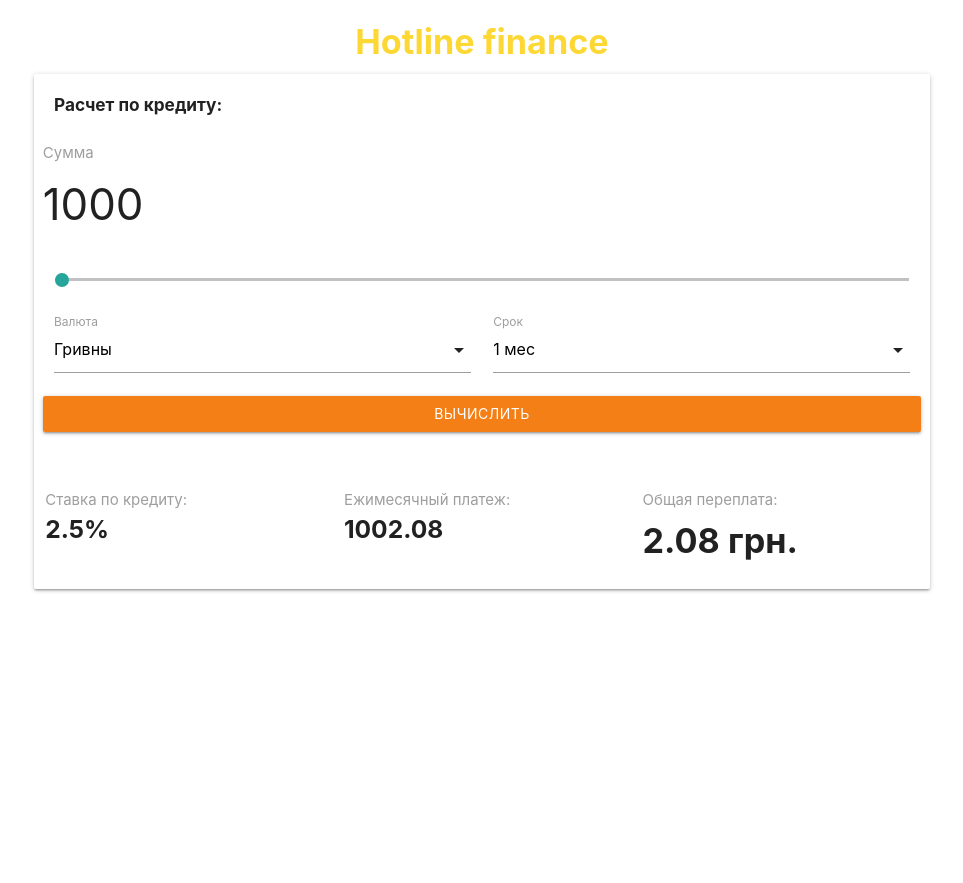
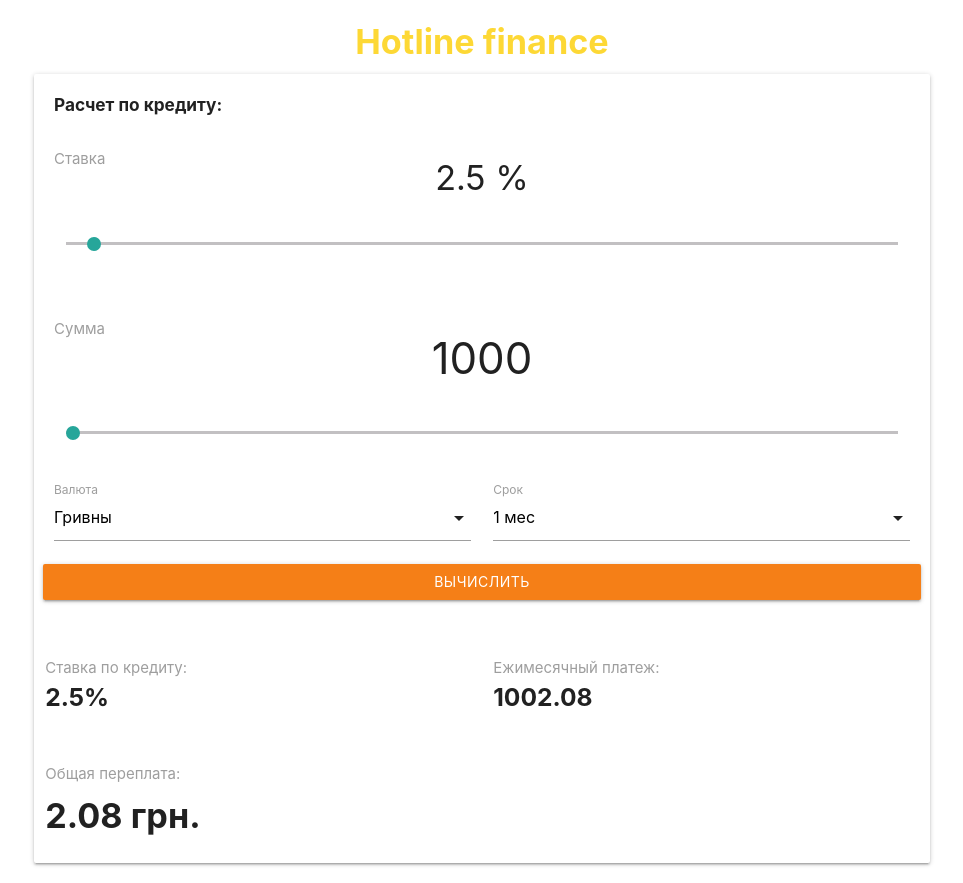
Before and after one commit to serhWebDev/hot-fin-app, a React (Create React App) app: page /result in a window 1280 px wide. Shown: the whole page, without its empty margins (158-1121 px from the left). Before the commit the page ends 800 px from the top, so only its background shows below. Built offline with nearby package versions, Linux system fonts and the light colour scheme.

Commit message:
24 commit. TheAbilityToChoiceRates

```diff
--- a/public/preloader/preloader.js
+++ b/public/preloader/preloader.js
@@ -1,5 +1,5 @@
 window.onload = function () {
     let preloader = document.getElementById('preloader');
     preloader.style.display = 'none';
-    console.log('Preloader');
+    /*console.log('Preloader');*/
 };
--- a/src/conponents/Calculator.js
+++ b/src/conponents/Calculator.js
@@ -20,21 +20,37 @@
                 <h6 className=""><b>Расчет по кредиту:</b></h6>
                 <form action="#">
                     <div className="row">
-                        <div className="input-field">
-                            <label htmlFor="prefix">Сумма</label>
-                            <br/>
-                            <h3>{this.props.sum}</h3>
+                        <div className="input-field col s12">
+                            <label htmlFor="rate">Ставка</label>
+                            <h4 id="rate" className="center-align">{this.props.rate} %</h4>
+                            <p id="prefix" className="range-field col s12">
+                                <input
+                                    id="rateInput"
+                                    name="rate"
+                                    type="range"
+                                    min="0"
+                                    step={newStepRate}
+                                    max="100"
+                                    value={this.props.rate}
+                                    onChange={event => this.props.setRate(event.target.value)}
+                                />
+                            </p>
                         </div>
+                        <div className="input-field col s12">
+                            <label htmlFor="sum">Сумма</label>
+                            <h3 id="sum" className="center-align">{this.props.sum}</h3>
                             <p  id="prefix" className="range-field col s12">
                                 <input
+                                    id="sumInput"
                                     type="range"
                                     name="sum"
                                     value={this.props.sum}
                                     min="1000"
-                                step={newStep}
+                                    step={newStepSum}
                                     max="1000000"
                                     onChange={event => this.props.setSumData(event.target.value)}/>
                             </p>
+                        </div>
                         <div className="input-field col s12 m6">
                             <SelectItem
                                 required={true}
@@ -77,7 +93,8 @@
     }
 }
 
-const newStep = 1000;
+const newStepRate = 0.01;
+const newStepSum = 1000;
 const cardStyle = {
     padding: '10px 20px'
 };
--- a/src/conponents/CalculatorContainer.js
+++ b/src/conponents/CalculatorContainer.js
@@ -1,7 +1,7 @@
 import React, { Component } from 'react';
 import {connect} from "react-redux";
 import { BrowserRouter as Router, Route } from 'react-router-dom';
-import { setSumData, setCurrencyData, setPeriodData } from '../store/calculator/actions';
+import { setRate, setSumData, setCurrencyData, setPeriodData } from '../store/calculator/actions';
 
 import Calculator from './Calculator';
 import Table from "./Table";
@@ -15,9 +15,11 @@
                 <div>
                     <div className="card">
                         <Calculator
+                            setRate = {this.props.setRate}
                             setSumData = {this.props.setSumData}
                             setCurrencyData = {this.props.setCurrencyData}
                             setPeriodData = {this.props.setPeriodData}
+                            rate = {this.props.rate}
                             sum = {this.props.sum}
                             currency = {this.props.currency}
                             period = {this.props.period}
@@ -59,6 +61,7 @@
 };
 
 const mapDispatchProps = {
+    setRate,
     setSumData,
     setCurrencyData,
     setPeriodData
--- a/src/conponents/Result.js
+++ b/src/conponents/Result.js
@@ -14,17 +14,17 @@
 
         return (
             <div className="row">
-                <div className="col s12 m4 l4 input-field">
+                <div className="col s12 m6 l6 input-field">
                     <label htmlFor="prefix1">Ставка по кредиту:</label>
                     <br/>
                     <h5 id="prefix1"><b>{ Rate }%</b></h5>
                 </div>
-                <div className="col s12 m4 l4 input-field">
+                <div className="col s12 m6 l6 input-field">
                     <label htmlFor="prefix2">Ежимесячный платеж: </label>
                     <br/>
                     <h5 id="prefix2"><b>{ monthlyPayment }</b></h5>
                 </div>
-                <div className="col s12 m4 l4 input-field">
+                <div className="col s12 m12 l12 input-field">
                     <label htmlFor="prefix3">Общая переплата:</label>
                     <br/>
                     <h4 id="prefix3"><b>{ overpayment } { CurrencyValue }.</b></h4>
--- a/src/store/calculator/actions.js
+++ b/src/store/calculator/actions.js
@@ -1,7 +1,12 @@
+export const GET_RATE_DATA_FROM_CALCULATOR = 'GET_RATE_DATA_FROM_CALCULATOR';
 export const GET_SUM_DATA_FROM_CALCULATOR = 'GET_SUM_DATA_FROM_CALCULATOR';
 export const GET_CURRENCY_DATA_FROM_CALCULATOR = 'GET_CURRENCY_DATA_FROM_CALCULATOR';
-export const GET_PERIOD_DATA_SUM_FROM_CALCULATOR = 'GET_PERIOD_DATA_SUM_FROM_CALCULATOR';
+export const GET_PERIOD_DATA_FROM_CALCULATOR = 'GET_PERIOD_DATA_FROM_CALCULATOR';
 
+export const setRate = rateData =>({
+    type: GET_RATE_DATA_FROM_CALCULATOR,
+    payload: rateData
+});
 export const setSumData = sumData =>({
     type: GET_SUM_DATA_FROM_CALCULATOR,
     payload: sumData
@@ -11,7 +16,7 @@
     payload: currencyData
 });
 export const setPeriodData = periodData =>({
-    type: GET_PERIOD_DATA_SUM_FROM_CALCULATOR,
+    type: GET_PERIOD_DATA_FROM_CALCULATOR,
     payload: periodData
 });
 
--- a/src/store/calculator/reducers.js
+++ b/src/store/calculator/reducers.js
@@ -1,7 +1,8 @@
 import {
+    GET_RATE_DATA_FROM_CALCULATOR,
+    GET_SUM_DATA_FROM_CALCULATOR,
     GET_CURRENCY_DATA_FROM_CALCULATOR,
-    GET_PERIOD_DATA_SUM_FROM_CALCULATOR,
-    GET_SUM_DATA_FROM_CALCULATOR,
+    GET_PERIOD_DATA_FROM_CALCULATOR,
     getStorageData,
     setStorageData
 } from "./actions";
@@ -15,21 +16,28 @@
 
 export const calculatorReducer = (state = getStorageData() || defaultState, action) => {
     switch (action.type) {
-        case  GET_SUM_DATA_FROM_CALCULATOR:
+        case GET_RATE_DATA_FROM_CALCULATOR:
+            state = {
+                ...state,
+                rate: action.payload
+            };
+            setStorageData(state);
+            return state;
+        case GET_SUM_DATA_FROM_CALCULATOR:
             state = {
                 ...state,
                 sum: action.payload
             };
             setStorageData(state);
             return state;
-        case  GET_CURRENCY_DATA_FROM_CALCULATOR:
+        case GET_CURRENCY_DATA_FROM_CALCULATOR:
             state = {
                 ...state,
                 currency: action.payload
             };
             setStorageData(state);
             return state;
-        case  GET_PERIOD_DATA_SUM_FROM_CALCULATOR:
+        case GET_PERIOD_DATA_FROM_CALCULATOR:
             state = {
                 ...state,
                 period: action.payload
```
Lines whose indentation alone changed are shown as unchanged.
